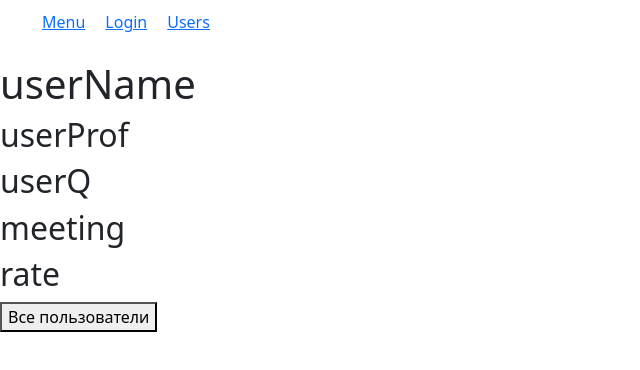
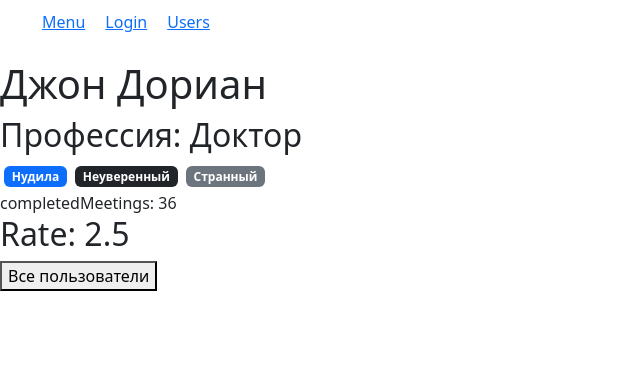
Before and after one commit to Jane-Doe666/pagination, a React (Create React App) app: page /user/67rdca3eeb7f6fgeed471815 in a window 1280 px wide. Shown: the top 370 px of the page, without its empty margins (0-640 px from the left). Built offline with nearby package versions, Linux system fonts and the light colour scheme.

Commit message:
final routing

```diff
--- a/src/api/fake.api/user.api.js
+++ b/src/api/fake.api/user.api.js
@@ -151,6 +151,14 @@ const fetchAll = () =>
         }, 2000);
     });
 
+const getById = (id) =>
+    new Promise((resolve) => {
+        window.setTimeout(function () {
+            resolve(users.find((user) => user._id === id));
+        }, 1000);
+    });
+
 export default {
-    fetchAll
+    fetchAll,
+    getById
 };
--- a/src/app/App.js
+++ b/src/app/App.js
@@ -11,7 +11,7 @@ function App () {
         <NavBar/>
         <Route path="/menu" component={Menu}/>
         <Route path="/login" component={Login}/>
-        <Route path="/user/:userId?" component={Userpage} />
+        <Route path="/user/:userId?" render={(props) => <Userpage {...props}/>}/>
         <Route path="/users" component={Users}/>
     </>;
 }
--- a/src/components/userpage.jsx
+++ b/src/components/userpage.jsx
@@ -1,17 +1,34 @@
-import React from "react";
-import { useParams } from "react-router-dom";
+import React, { useState, useEffect } from "react";
+import { useParams, useHistory } from "react-router-dom";
+import api from "../api/index";
+import LoadingSpinner from "./loadingSpinner";
+import Quality from "./quality";
 
 const Userpage = () => {
     const { userId } = useParams();
-    console.log(userId);
-    return <>
-        <h1>userName</h1>
-        <h2>userProf</h2>
-        <h2>userQ</h2>
-        <h2>meeting</h2>
-        <h2>rate</h2>
-        <button>Все пользователи</button>
-    </>;
+    const history = useHistory();
+    const handleBack = () => {
+        history.push("/users");
+    };
+    const [user, setUser] = useState(api.users);
+    useEffect(() => {
+        api.users.getById(userId).then((data) => setUser(data));
+    }, []);
+
+    return (!user.name
+        ? <LoadingSpinner/>
+        : <>
+            <h1>{user.name}</h1>
+            <h2>Профессия: {user.profession.name}</h2>
+            {user.qualities.map(item => <Quality key={item._id} {...item}/>)}
+            <div>completedMeetings: {user.completedMeetings}</div>
+            <h2>Rate: {user.rate}</h2>
+            <button onClick={() => {
+                handleBack();
+            }}
+            >
+                Все пользователи
+            </button>
+        </>);
 };
-
 export default Userpage;
--- a/src/components/usersTable.jsx
+++ b/src/components/usersTable.jsx
@@ -12,7 +12,7 @@ const UsersTable = ({ userCrop, onSort, selectedSort, onToggleBookMark, onDelete
             name: "Имя",
             component: (props) => (
                 <>
-                    <Link to="/user">{props.name}</Link>
+                    <Link to={`user/${props._id}`}>{props.name}</Link>
                     {/* <Route exact path="/user" component={Userpage} /> ??? */}
                 </>
             )
```
